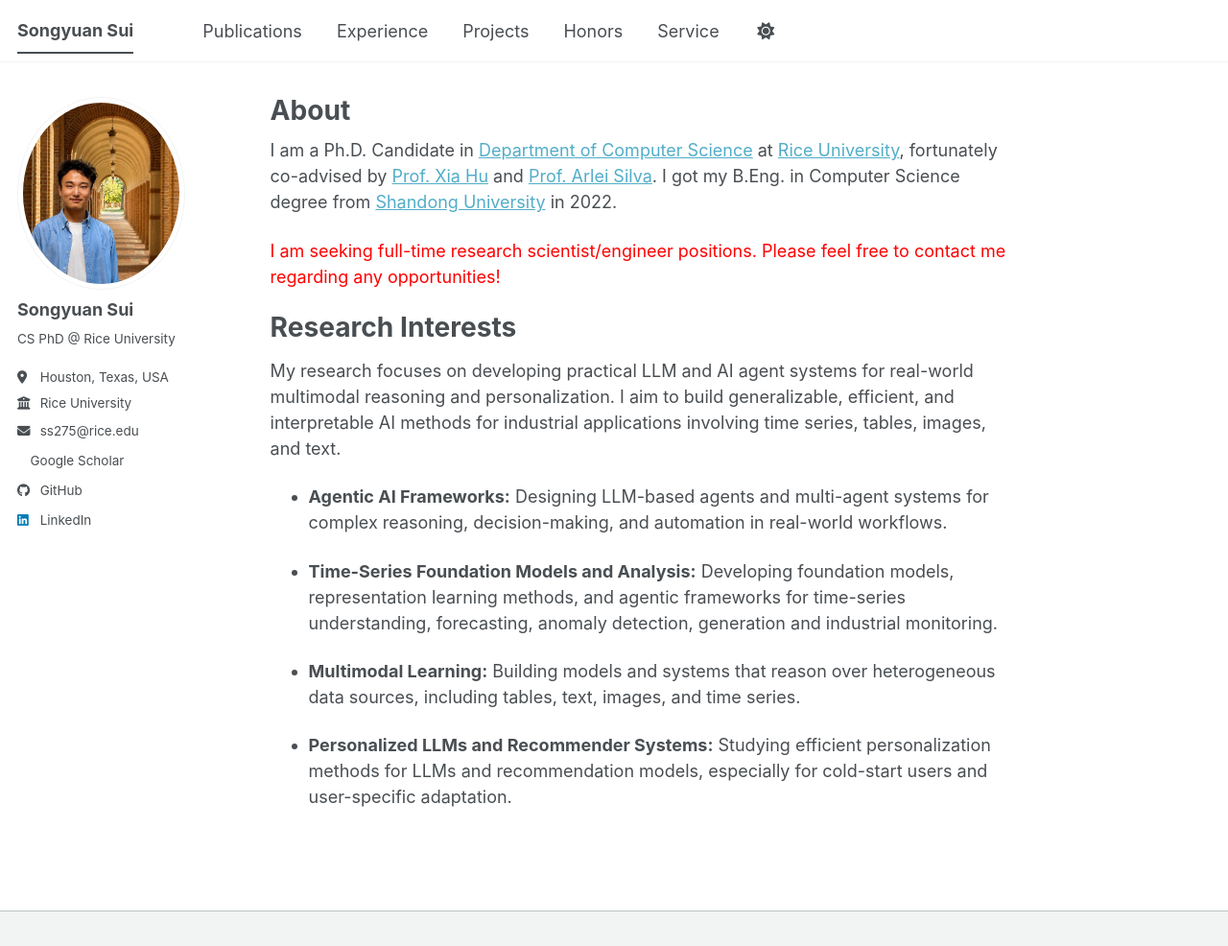
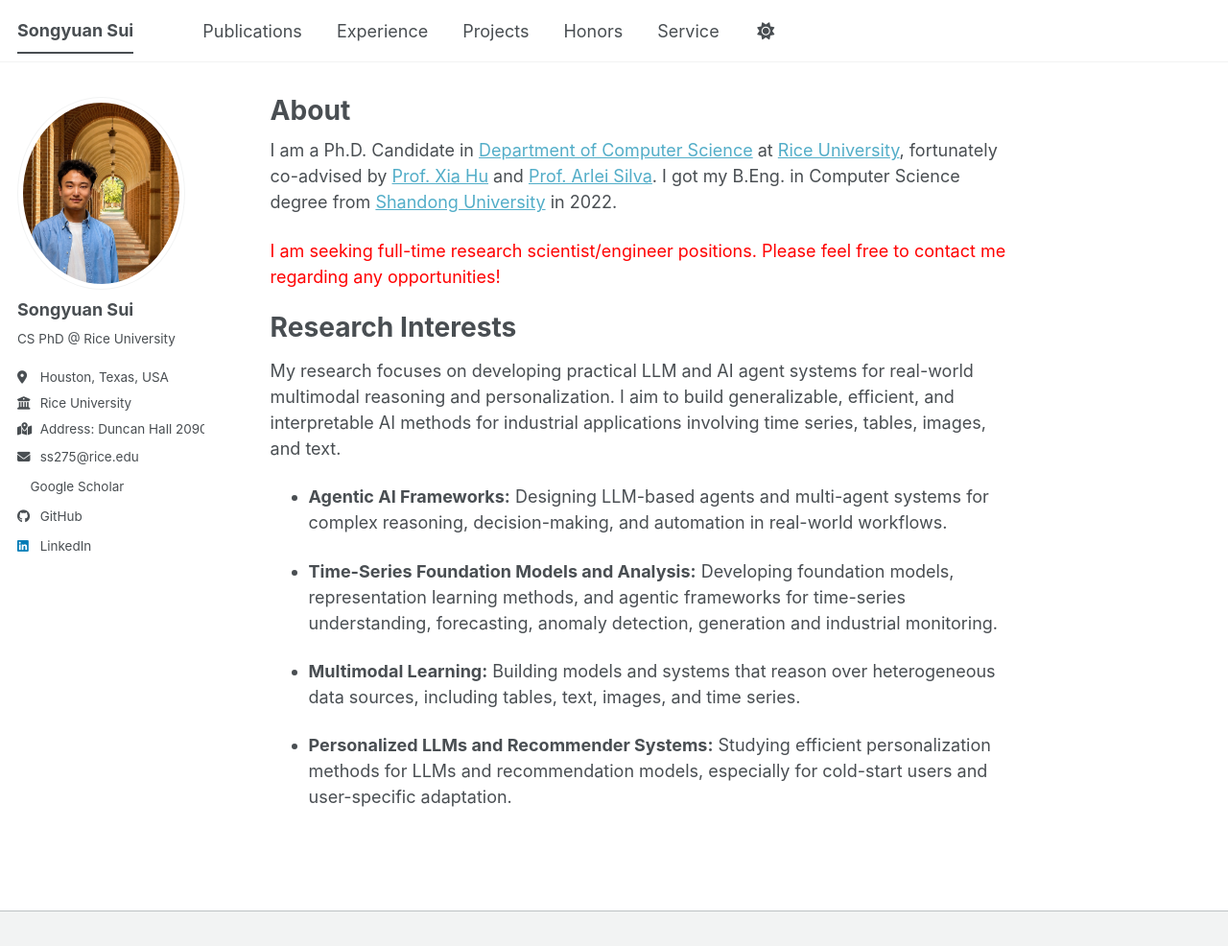
Before and after one commit to SongyuanSui/SongyuanSui.github.io, a Jekyll site: the page built from _pages/about.md, in a window 1280 px wide and 986 px high. Shown: the whole window at 96% size. Built offline with Jekyll 4.4.1, drawn with Linux system fonts in a browser that asks for light colours; a style sheet for code colours, icons or effects is not loaded.

Commit message:
add physical address

```diff
--- a/_config.yml
+++ b/_config.yml
@@ -29,6 +29,7 @@ author:
   bio              : "CS PhD @ Rice University"
   location         : "Houston, Texas, USA"
   employer         : "Rice University"
+  address          : "Duncan Hall 2090, 6100 Main St, Houston, TX 77005"
   uri              : # URL
   email            : "ss275@rice.edu"
 
--- a/_includes/author-profile.html
+++ b/_includes/author-profile.html
@@ -29,6 +29,9 @@
       {% endif %}
       {% if author.employer %}
         <li class="author__desktop"><i class="fas fa-fw fa-building-columns icon-pad-right" aria-hidden="true"></i>{{ author.employer }}</li>
+      {% endif %}
+      {% if author.address %}
+        <li class="author__desktop"><i class="fas fa-fw fa-map-location-dot icon-pad-right" aria-hidden="true"></i>Address: {{ author.address }}</li>
       {% endif %}
       {% if author.uri %}
         <li><a href="{{ author.uri }}"><i class="fas fa-fw fa-link icon-pad-right" aria-hidden="true"></i>{{ site.data.ui-text[site.locale].website_label | default: "Website" }}</a></li>
```
